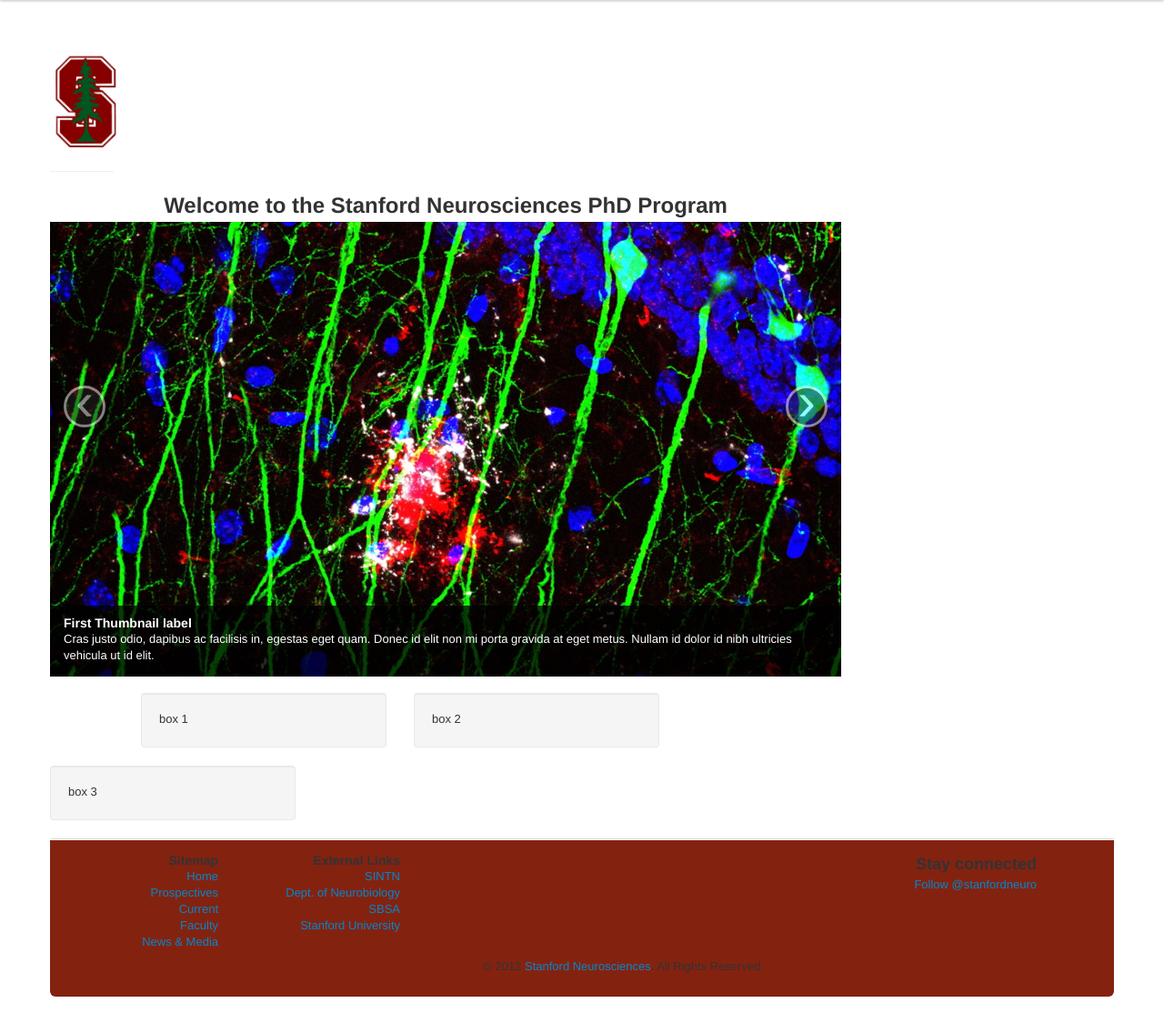
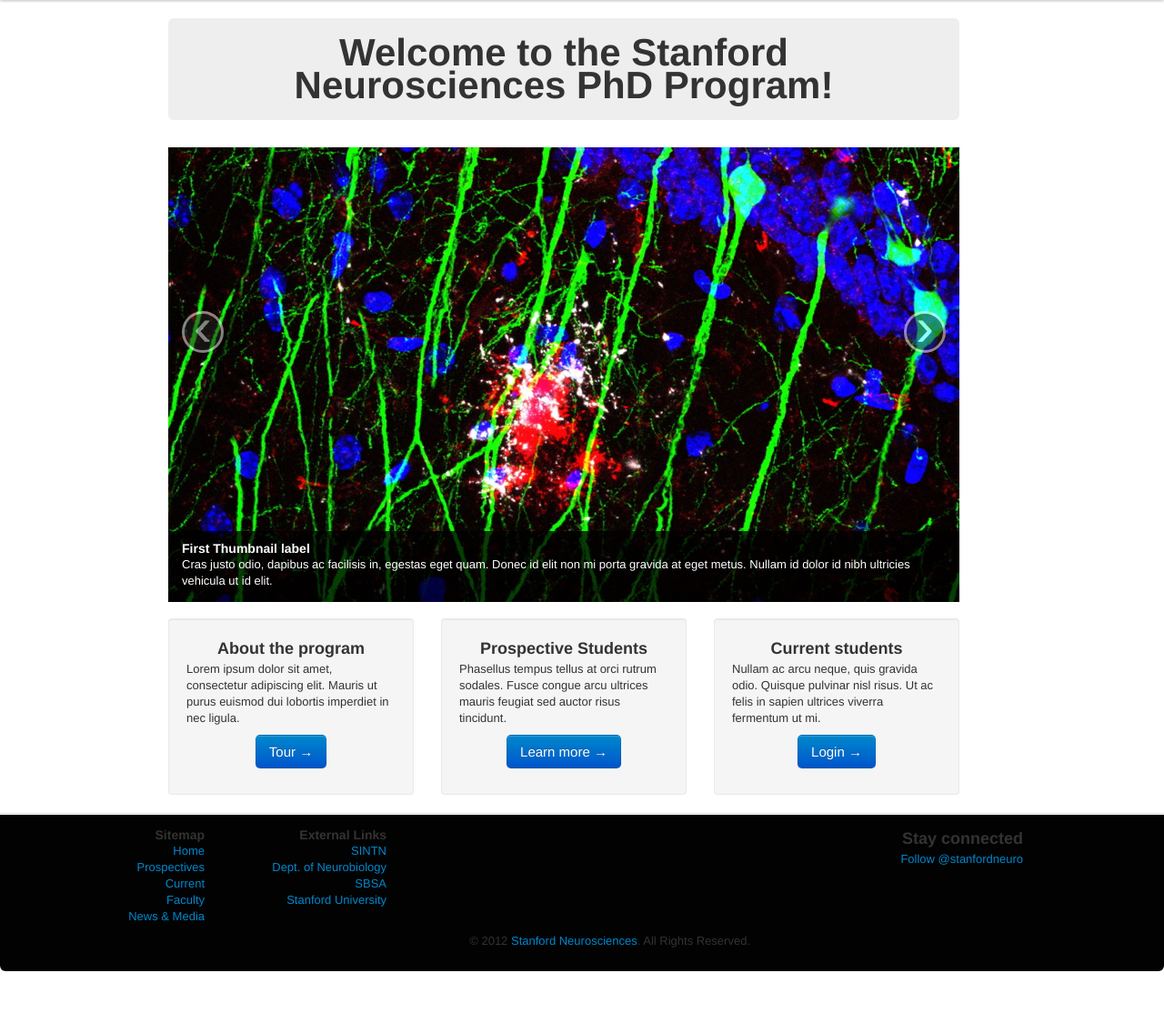
Before and after one commit to etrautmann/stanford_neuro_site, a Django app: page / in a window 1280 px wide. Shown: the part 40-1176 px from the top of the page at 91% size. After the commit the page ends 1108 px from the top, so only its background shows below. Run offline with Django 3.2, Linux system fonts and the light colour scheme; style sheets or scripts are compiled from the project's sources; parts of the project's set-up code (start-up, migrations or seed data) failed here and were passed over; some libraries are stand-ins or nearby versions.

Commit message:
updated index.html

```diff
--- a/main/static/css/custom.less
+++ b/main/static/css/custom.less
@@ -1,5 +1,5 @@
 /* Colorscheme */
-@main: #842210;
+@main: #020202;
 
 .modal-footer {
 		background-color: @main;
--- a/main/templates/base.html
+++ b/main/templates/base.html
@@ -77,12 +77,14 @@
 
     <div class="container">
       <div class="row">
+        {% block fullcontent %}
         <div class="span2 offset1">
             {% block sidebar %}{% endblock %}
         </div>
         <div class="span8">
             {% block content %}{% endblock %}
         </div><!--/span-->
+        {% endblock %}
       </div><!--/row-->
 
       <footer class="modal-footer">
--- a/main/templates/index.html
+++ b/main/templates/index.html
@@ -1,22 +1,17 @@
 {% extends "base.html" %}
 {% block title %}Home{% endblock %}
 
-{% block programhistory %}class="active"{% endblock %}
-
-{% block content %}
-
-
+{% block fullcontent %}
 <!-- ============ -->
 <!-- = Carousel = -->
 <!-- ============ -->
 <section id="carousel">
-    <div class="row">
-       <div class="span1">
+       <!--<div class="span1">
            <br/><br/>
            <img src="{{ STATIC_URL}}images/StanfordLogo.jpg" alt="" width="80px"><hr>
-       </div>
-       <div class="span9">
-           <h2 style="text-align: center;">Welcome to the Stanford Neurosciences PhD Program</h2>
+       </div>-->
+       <div class="span9" style="margin-left: 160px;">
+           <div class="hero-unit" style="text-align: center; padding: 20px 5px;"><h2 style="font-size: 42px;">Welcome to the Stanford<br/>Neurosciences PhD Program!</h2></div>
        	   <div id="myCarousel" class="carousel slide">
             <div class="carousel-inner">
               <div class="item active">
@@ -47,19 +42,25 @@
       </div>
    </div>
    <div class="row">
-       <div class="span3 offset1">
+       <div class="span3" style="margin-left: 160px;">
            <div class="well">
-           box 1
+               <h3 align="center">About the program</h3>
+               <p>Lorem ipsum dolor sit amet, consectetur adipiscing elit. Mauris ut purus euismod dui lobortis imperdiet in nec ligula. </p>
+               <p align="center"><a class="btn btn-primary btn-large">Tour &rarr;</a></p>
            </div>
        </div>
        <div class="span3">
            <div class="well">
-           box 2
+               <h3 align="center">Prospective Students</h3>
+               <p>Phasellus tempus tellus at orci rutrum sodales. Fusce congue arcu ultrices mauris feugiat sed auctor risus tincidunt.</p>
+               <p align="center"><a class="btn btn-primary btn-large">Learn more &rarr;</a></p>
            </div>
        </div>
        <div class="span3">
            <div class="well">
-           box 3
+               <h3 align="center">Current students</h3>
+               <p>Nullam ac arcu neque, quis gravida odio. Quisque pulvinar nisl risus. Ut ac felis in sapien ultrices viverra fermentum ut mi.</p>
+               <p align="center"><a class="btn btn-primary btn-large">Login &rarr;</a>
            </div>
        </div>
 </div>
```
